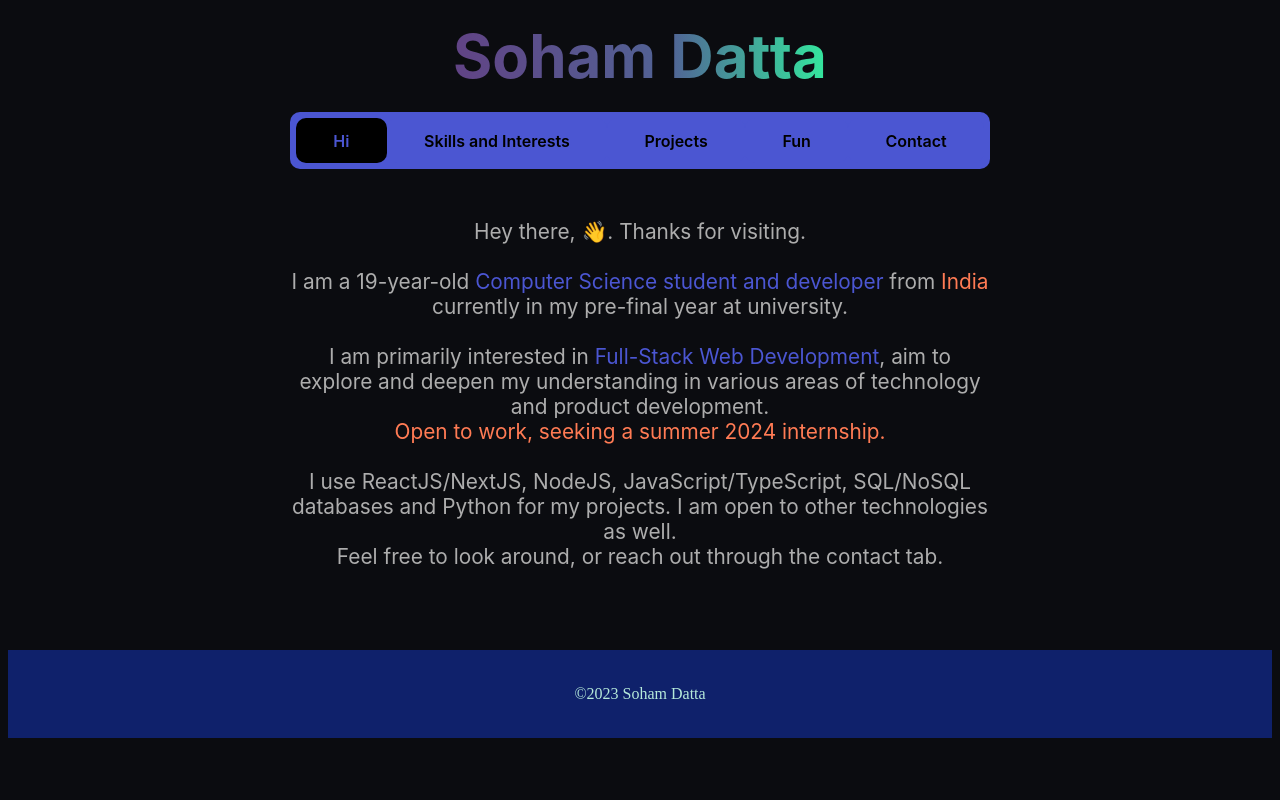
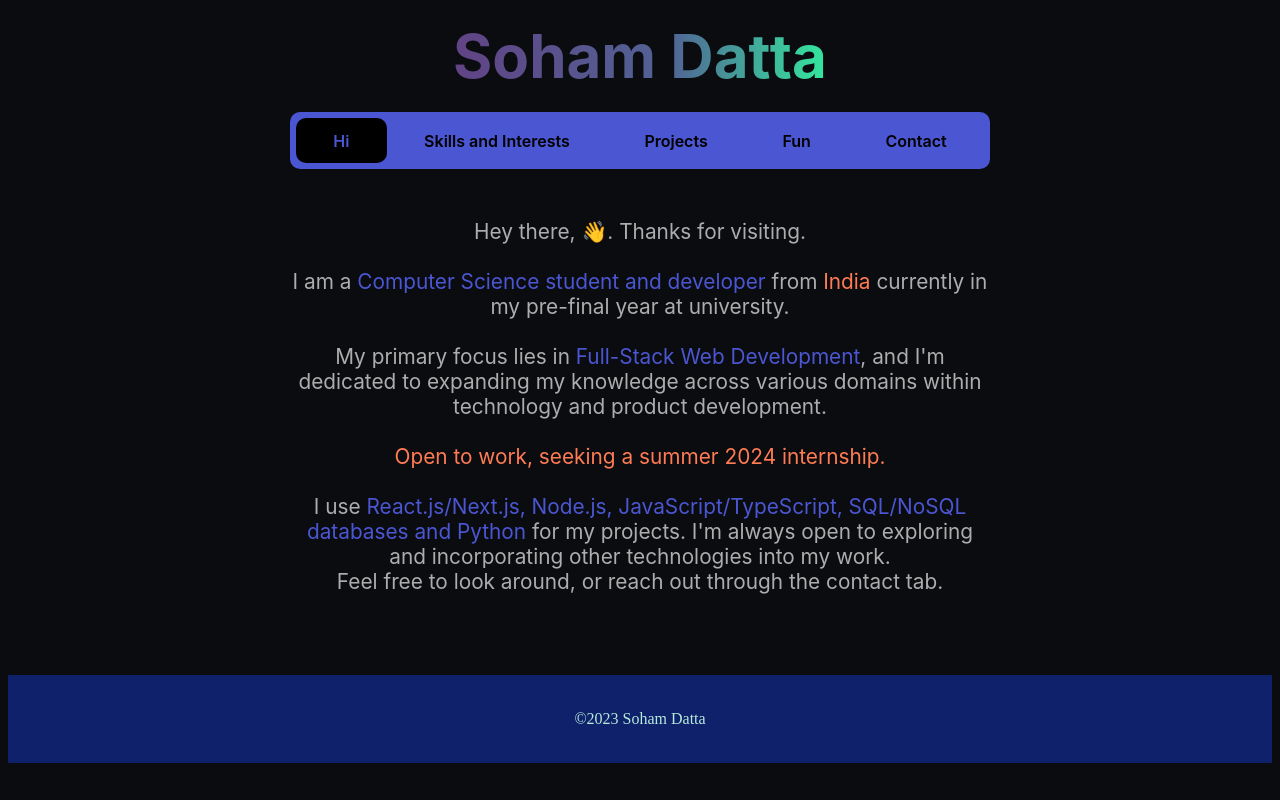
Before and after one commit to sohamdata/personal-website, a React (Vite) app: page / in a window 1280 px wide. Built offline with nearby package versions, Linux system fonts and the light colour scheme.

Commit message:
info: i'm old

```diff
--- a/src/components/Tabs/Intro.jsx
+++ b/src/components/Tabs/Intro.jsx
@@ -4,13 +4,13 @@ export default function Intro() {
       <p style={styles.paragraph}>
         Hey there, 👋. Thanks for visiting.
         <br /> <br />
-        I am a 19-year-old <span style={styles.empahsis}>Computer Science student and developer</span> from <span style={{ color: '#FF7B54' }}>India</span> currently in my pre-final year at university.
+        I am a <span style={styles.empahsis}>Computer Science student and developer</span> from <span style={{ color: '#FF7B54' }}>India</span> currently in my pre-final year at university.
         <br /> <br />
-        I am primarily interested in <span style={styles.empahsis}>Full-Stack Web Development</span>, aim to explore and deepen my understanding in various areas of technology and product development.
-        <br />
+        My primary focus lies in <span style={styles.empahsis}>Full-Stack Web Development</span>, and I'm dedicated to expanding my knowledge across various domains within technology and product development.
+        <br /> <br />
         <span style={{ color: '#FF7B54' }}>Open to work, seeking a summer 2024 internship.</span>
         <br /> <br />
-        I use ReactJS/NextJS, NodeJS, JavaScript/TypeScript, SQL/NoSQL databases and Python for my projects. I am open to other technologies as well.<br />
+        I use <span style={styles.empahsis}>React.js/Next.js, Node.js, JavaScript/TypeScript, SQL/NoSQL databases and Python</span> for my projects. I'm always open to exploring and incorporating other technologies into my work.<br />
         Feel free to look around, or reach out through the contact tab.
       </p>
     </div >
```
